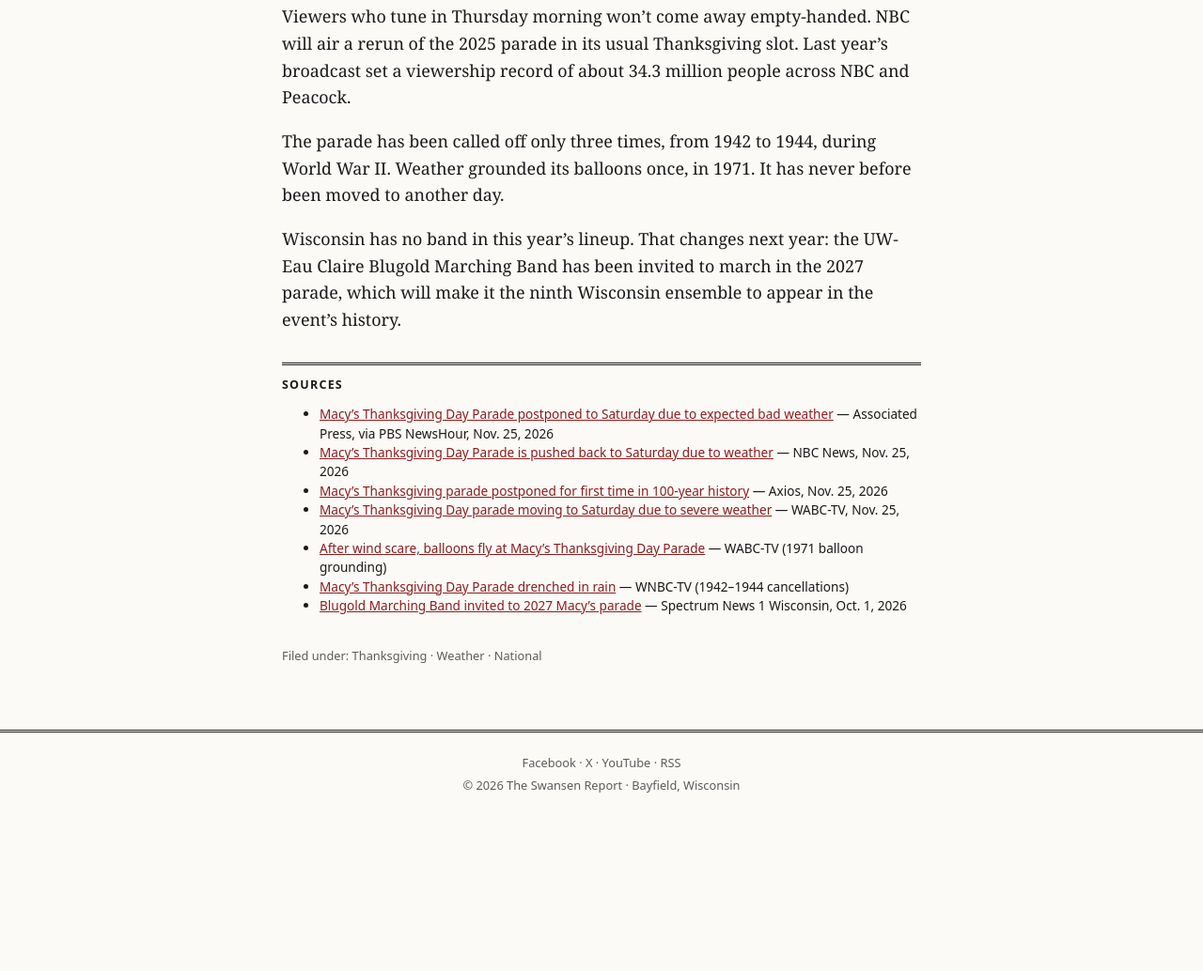
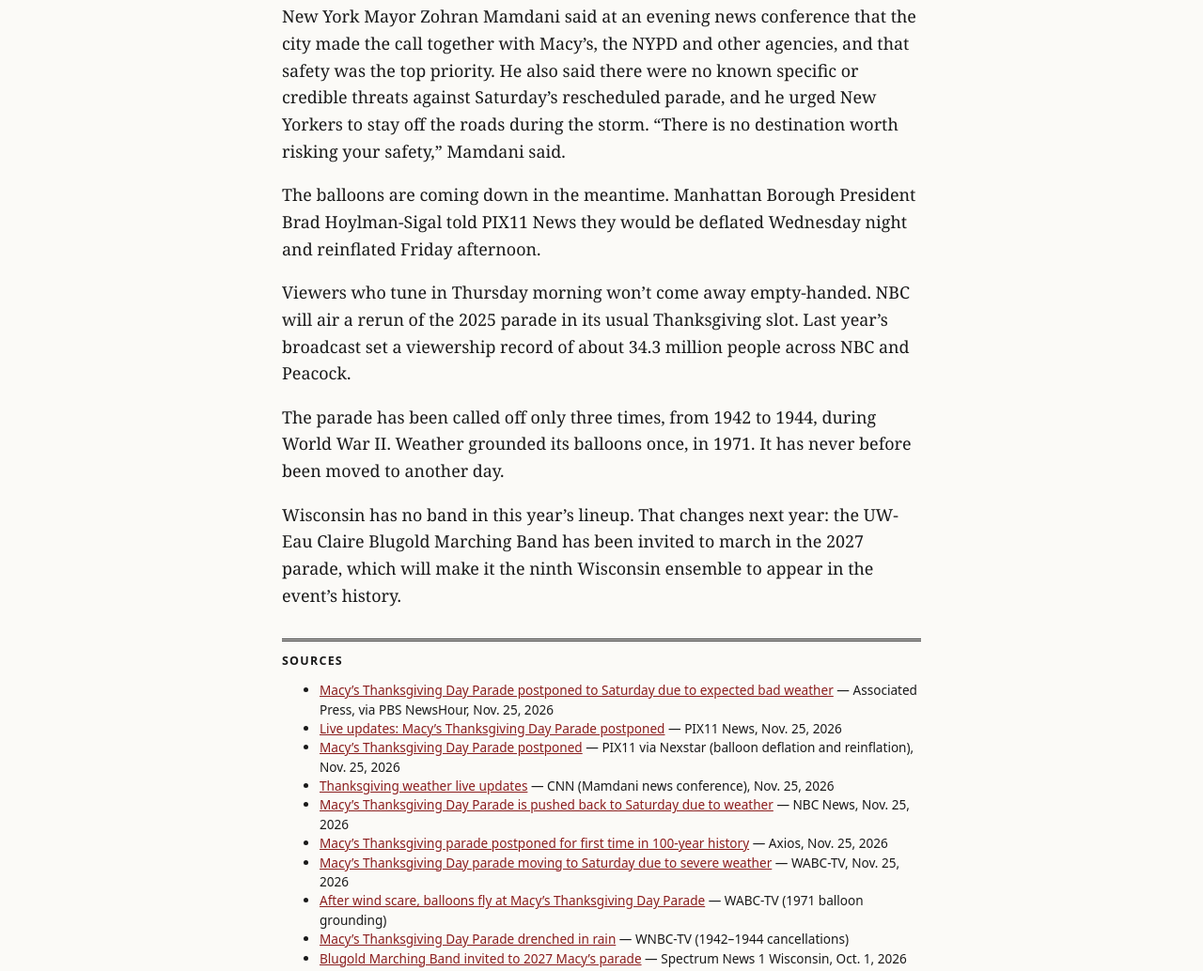
Before and after one commit to paulswansen/theswansenreport.com, an Astro site: page /news/2026-11-25-macys-thanksgiving-parade-postponed-to-saturday in a window 1280 px wide. Shown: the part 1138-2172 px from the top of the page at 94% size. Before the commit the page ends 2025 px from the top, so only its background shows below. Built offline with nearby package versions, Linux system fonts and the light colour scheme; Astro itself is replaced by a stand-in of ours.

Commit message:
Update parade brief with mayor's briefing and balloon schedule
Co-Authored-By: Claude Opus 5.5 <noreply@anthropic.com>
Claude-Session: https://claude.ai/code/session_01YNw8EpG6ajWe5wor4KM55H

```diff
--- a/src/content/posts/2026-11-25-macys-thanksgiving-parade-postponed-to-saturday.md
+++ b/src/content/posts/2026-11-25-macys-thanksgiving-parade-postponed-to-saturday.md
@@ -2,6 +2,7 @@
 title: Macy's Thanksgiving Day Parade postponed to Saturday as nor'easter nears
 description: For the first time in its 100-year history, the parade will not step off on Thanksgiving. It moves to Saturday morning, 7:30 a.m. Central.
 date: 2026-11-25
+updated: 2026-11-25
 beat: statewide
 tags: [Thanksgiving, Weather, National]
 ---
@@ -16,6 +17,10 @@ The reason is wind. City emergency management officials expect gusts of 50 to 60
 
 Balloon crews were already inflating characters on Manhattan's Upper West Side when the call came.
 
+New York Mayor Zohran Mamdani said at an evening news conference that the city made the call together with Macy's, the NYPD and other agencies, and that safety was the top priority. He also said there were no known specific or credible threats against Saturday's rescheduled parade, and he urged New Yorkers to stay off the roads during the storm. "There is no destination worth risking your safety," Mamdani said.
+
+The balloons are coming down in the meantime. Manhattan Borough President Brad Hoylman-Sigal told PIX11 News they would be deflated Wednesday night and reinflated Friday afternoon.
+
 Viewers who tune in Thursday morning won't come away empty-handed. NBC will air a rerun of the 2025 parade in its usual Thanksgiving slot. Last year's broadcast set a viewership record of about 34.3 million people across NBC and Peacock.
 
 The parade has been called off only three times, from 1942 to 1944, during World War II. Weather grounded its balloons once, in 1971. It has never before been moved to another day.
@@ -25,6 +30,9 @@ Wisconsin has no band in this year's lineup. That changes next year: the UW-Eau
 ## Sources
 
 - [Macy's Thanksgiving Day Parade postponed to Saturday due to expected bad weather](https://www.pbs.org/newshour/nation/macys-thanksgiving-day-parade-postponed-to-saturday-due-to-expected-bad-weather) — Associated Press, via PBS NewsHour, Nov. 25, 2026
+- [Live updates: Macy's Thanksgiving Day Parade postponed](https://pix11.com/news/local-news/macys-thanksgiving-parade-postponed/) — PIX11 News, Nov. 25, 2026
+- [Macy's Thanksgiving Day Parade postponed](https://www.fox21news.com/top-stories/macys-thanksgiving-day-parade-postponed/) — PIX11 via Nexstar (balloon deflation and reinflation), Nov. 25, 2026
+- [Thanksgiving weather live updates](https://www.cnn.com/2026/11/24/us/live-news/thanksgiving-travel) — CNN (Mamdani news conference), Nov. 25, 2026
 - [Macy's Thanksgiving Day Parade is pushed back to Saturday due to weather](https://www.nbcnews.com/news/us-news/macys-thanksgiving-day-parade-weather-delay-rcna611355) — NBC News, Nov. 25, 2026
 - [Macy's Thanksgiving parade postponed for first time in 100-year history](https://www.axios.com/2026/11/25/macys-thanksgiving-parade-2026-balloons-weather) — Axios, Nov. 25, 2026
 - [Macy's Thanksgiving Day parade moving to Saturday due to severe weather](https://abc7ny.com/story/will-macys-parade-balloons-fly-storm-wind-rain-puts-doubt/20078423/) — WABC-TV, Nov. 25, 2026
```
